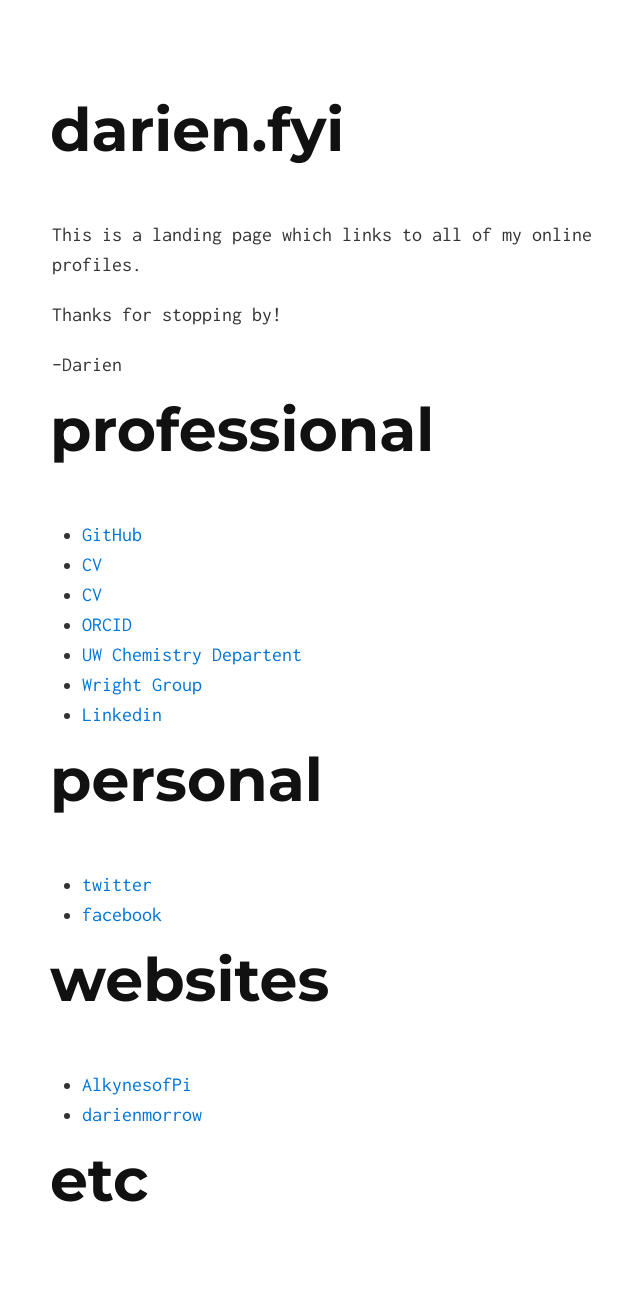
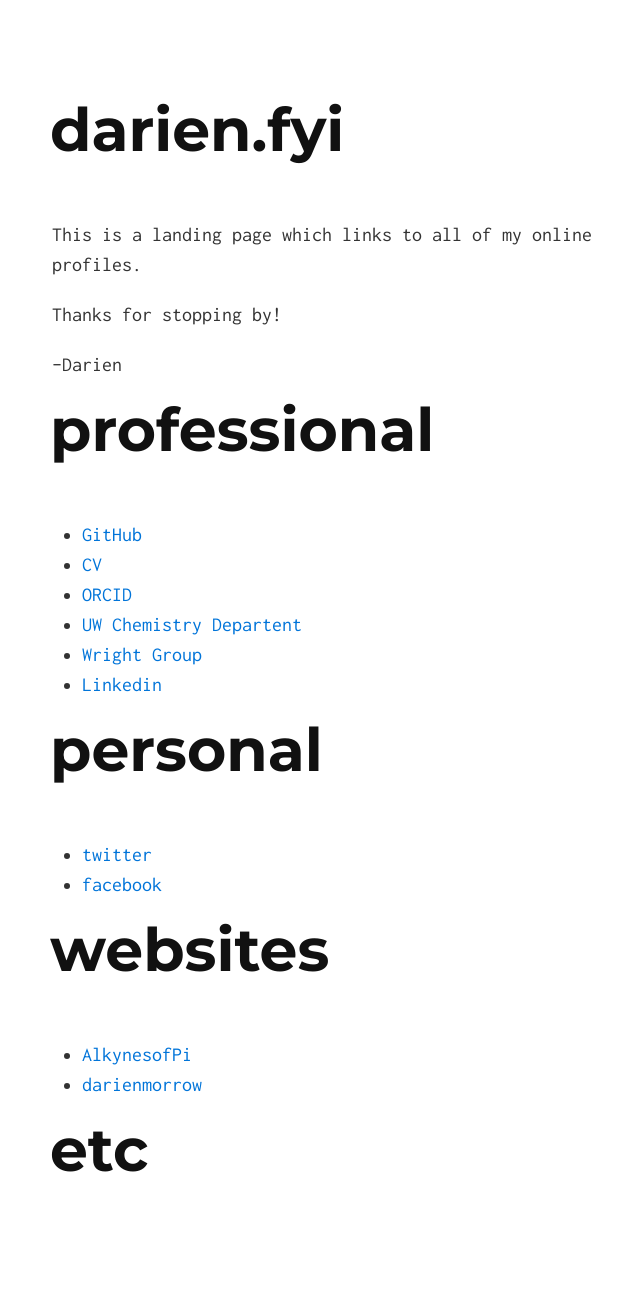
Before and after one commit to darienmorrow/darien.fyi, a Jekyll site: the page built from index.md, in a window 1280 px wide. Shown: the whole page, without its empty margins (288-928 px from the left). Built offline with Jekyll 4.4.1, drawn with Linux system fonts in a browser that asks for light colours; our own code applies the rules of GitHub Pages for plain Markdown files; after the commit the page ends 1280 px from its top, so only the background shows below that.

Commit message:
remove CV.pdf from submodule

```diff
--- a/index.md
+++ b/index.md
@@ -8,7 +8,6 @@ Thanks for stopping by!
 
 - [GitHub](https://github.com/darienmorrow)
 - [CV](https://github.com/darienmorrow/CV/blob/master/CV.pdf)
-- [CV](CV/CV.pdf)
 - [ORCID](https://orcid.org/0000-0002-8922-8049)
 - [UW Chemistry Departent](https://www.chem.wisc.edu/users/dmorrow3)
 - [Wright Group](https://wright.chem.wisc.edu/content/darien-morrow)
```
